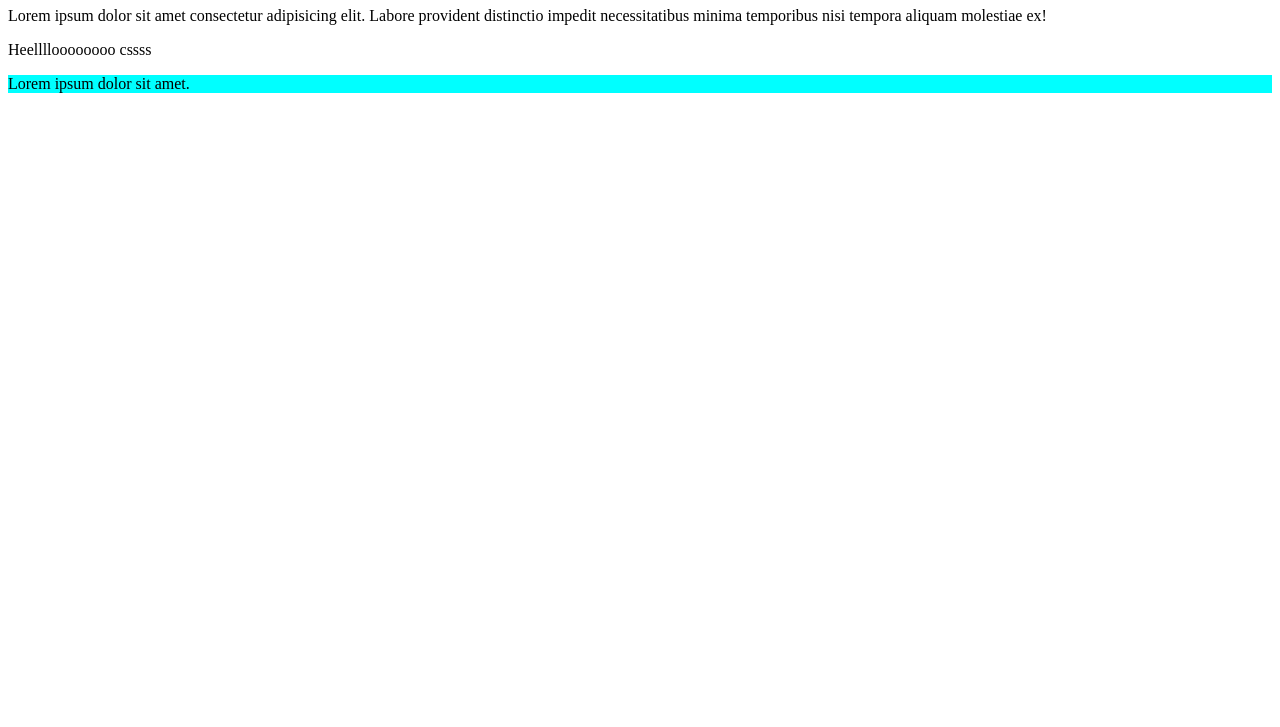
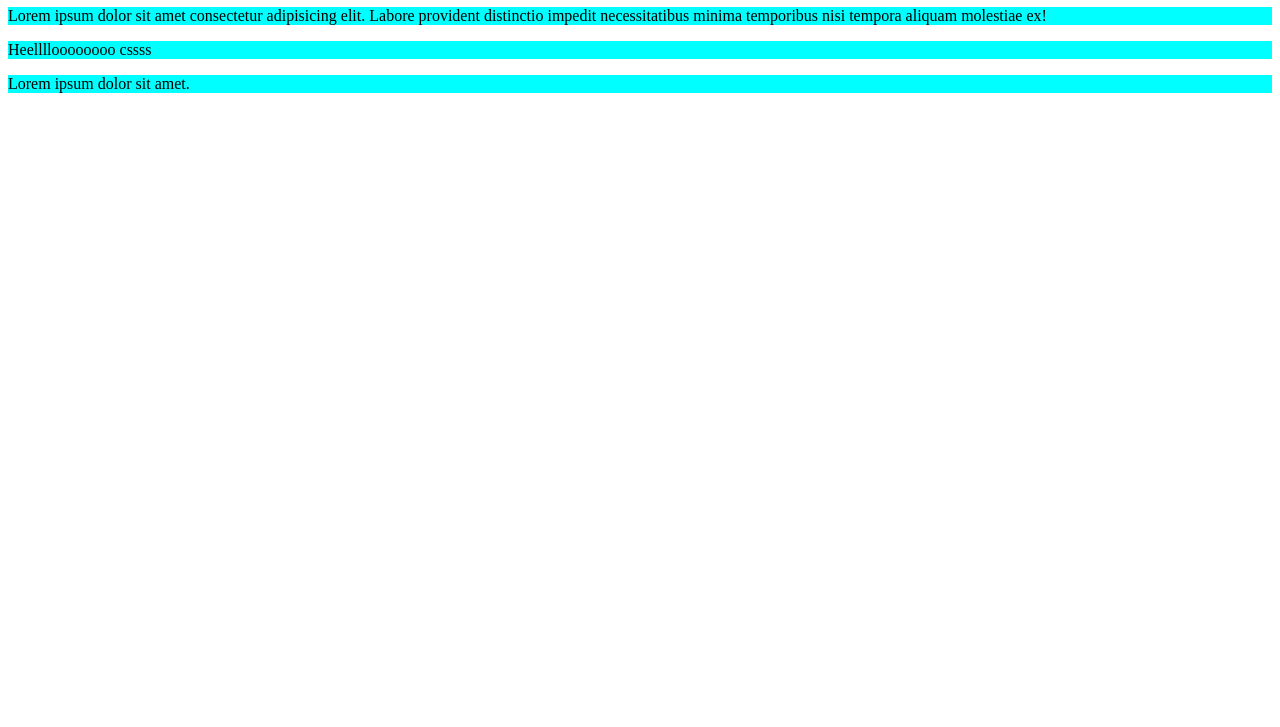
Before and after one commit to TapanRoyal31/25EG_Jul_Gen_GNR_WEEKEND, a plain HTML site: page 04_selectors/selctor.html in a window 1280 px wide. Shown: the part 73-800 px from the top of the page. Drawn offline with Linux system fonts and the light colour scheme.

Commit message:
"main selectors"

```diff
--- a/04_selectors/selctor.html
+++ b/04_selectors/selctor.html
@@ -16,24 +16,30 @@
             attribute selector ==> element[title='heading']
 
     combinator
+
+    element selctor,class selecotr{
+    }
  */
-h1{
+    h1 {
         color: blue;
     }
 
-.heading{
+    .heading {
         color: brown;
     }
 
-p[title="heading"]{
+    /*grouping selector/grouping combinators*/
+    .par,
+    #par2,
+    p[title="heading"] {
         background-color: aqua;
     }
 
     /* #title1{
     color: blueviolet;
 } */
+</style>
 
-</style>
 <body>
 
     <h1 class="heading" id="title1">Royal technosoft</h1>
```
Lines whose indentation alone changed are shown as unchanged.
